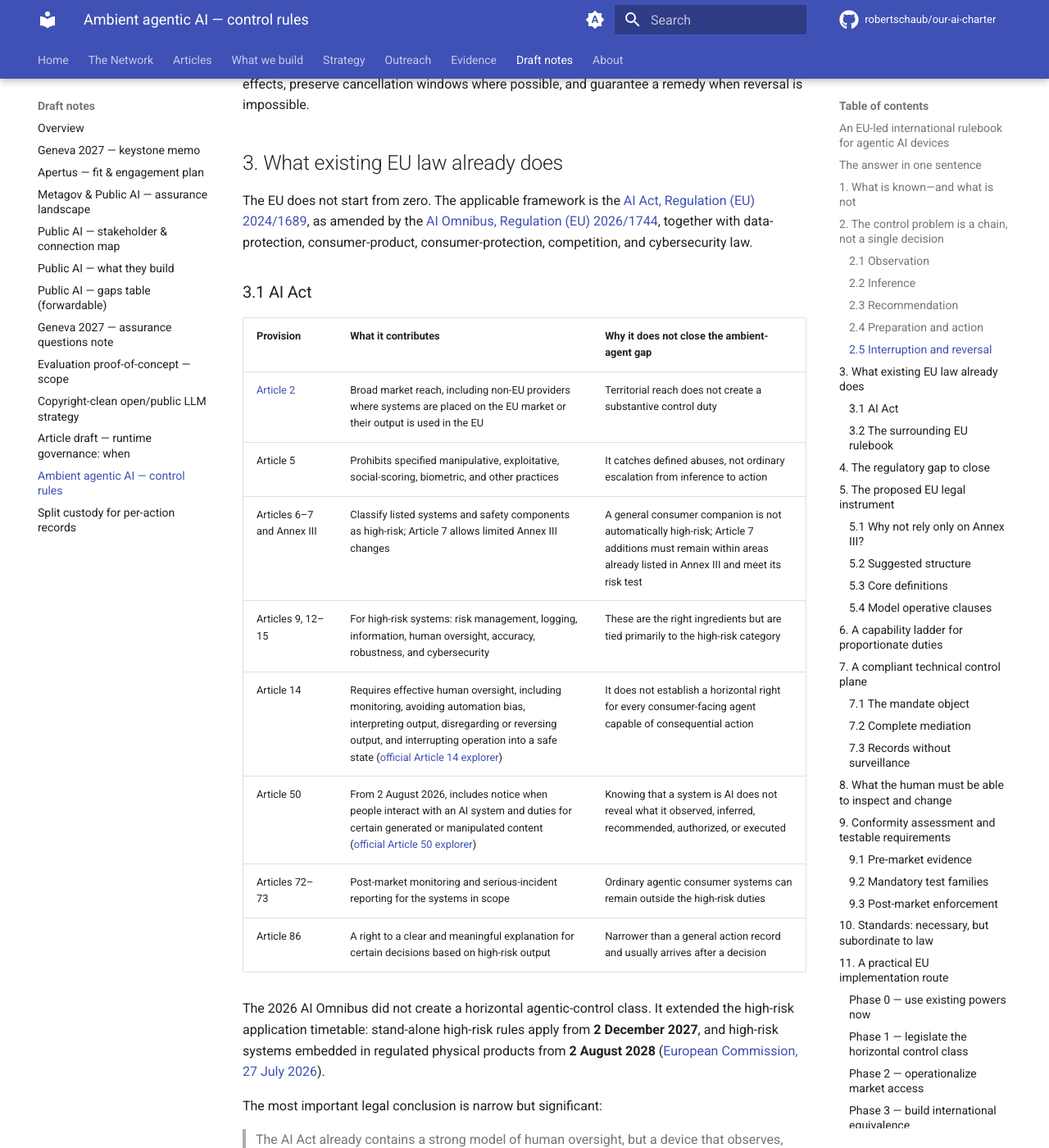
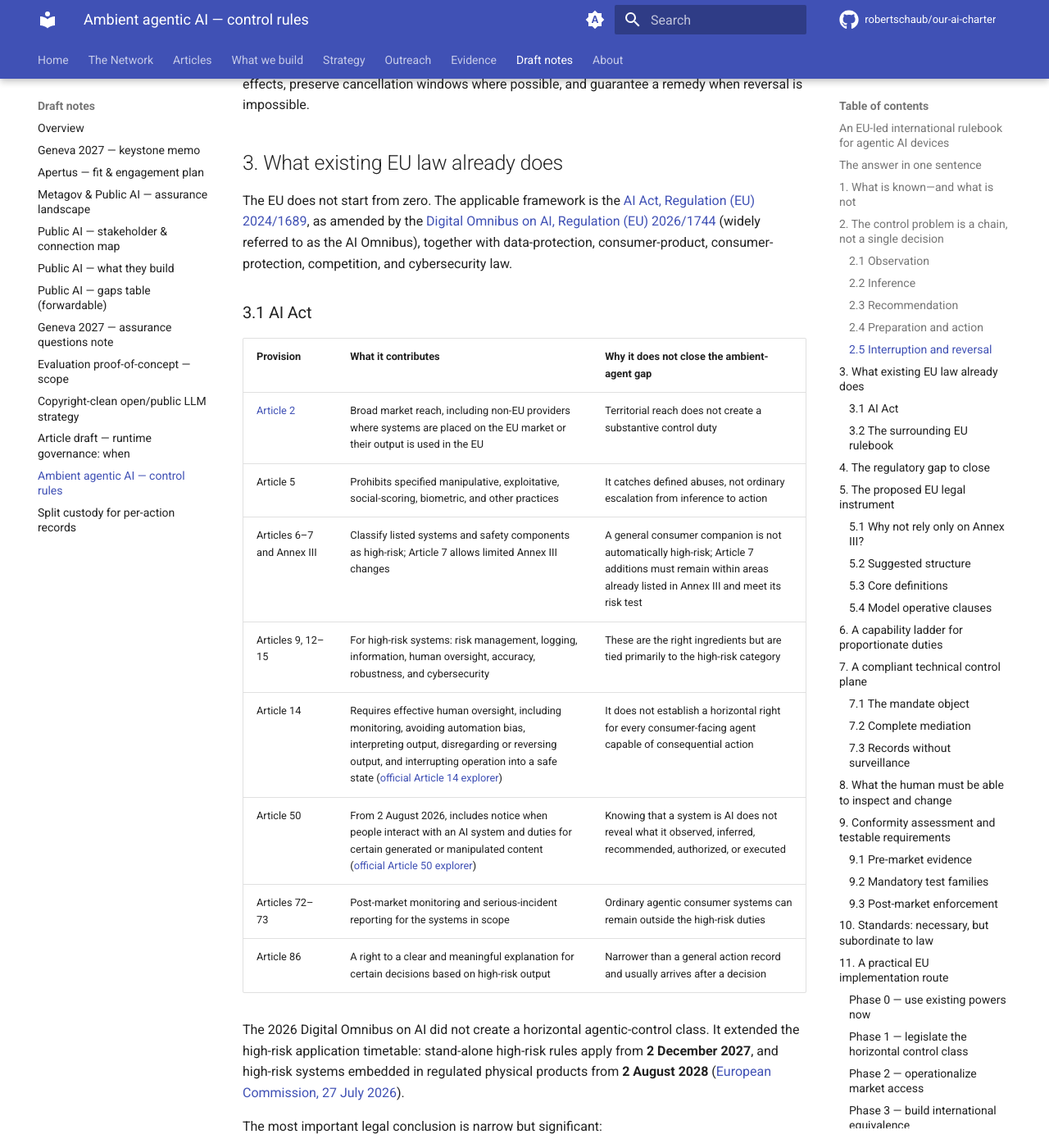
Before and after one commit to robertschaub/our-ai-charter, an MkDocs documentation site: the page built from docs/wip/ambient-agentic-ai-control.md, in a window 1280 px wide and 1400 px high, scrolled down 4569 px. Shown: the whole window at 82% size. Built offline with MkDocs 1.6.1 and Material for MkDocs 9.7.7, drawn with Linux system fonts in a browser that asks for light colours; plug-ins that fetch from the network failed and are left out; comment, search, counter and statistics services are not loaded; some of the changed text lies outside the part shown.

Commit message:
docs(runtime): apply final review pass to the "when" article
Article draft:
- system clock's third phase is now "operate", matching the hero image and
  freeing "runtime" to name the practice rather than a lifecycle phase
- gate specification split into its own "What must be true at the gate"
  section; the Silent/Flag/Stop vocabulary map moved below the normative
  rules so it no longer separates them
- closing five-obligations claim now states that fairness cannot be
  established by a single gate: per-action screening plus aggregate
  outcome monitoring
- meaningful-review sampling is done from outside the deciding unit
- "unavailable authority fails closed by default", resolving the tension
  with the bounded offline-verification carve-out that follows
- trust boundary glossed on first use
- feed post leads with the approval-fatigue hook; #TrustworthyAI restored
- image alt text names all five lifecycle phases

Sources:
- Regulation (EU) 2026/1744 cited by its official short title, Digital
  Omnibus on AI, via its ELI URL, in the article, the agentic-control
  note, and the draft-notes index
- NCCoE concept-paper enumeration re-verified against the primary PDF
  (identification, authorization, access delegation, intent, binding to
  human identity, verifiable auditing, prompt injection) and stands as
  written; an earlier review pass had wrongly flagged it as an overclaim

Co-Authored-By: Claude Fable 5 <noreply@anthropic.com>

```diff
--- a/docs/wip/ambient-agentic-ai-control.md
+++ b/docs/wip/ambient-agentic-ai-control.md
@@ -130,7 +130,7 @@ The later the category, the stronger the pre-action gate must be. “Reverse eve
 
 ## 3. What existing EU law already does
 
-The EU does not start from zero. The applicable framework is the [AI Act, Regulation (EU) 2024/1689](https://eur-lex.europa.eu/eli/reg/2024/1689/oj/eng), as amended by the [AI Omnibus, Regulation (EU) 2026/1744](https://eur-lex.europa.eu/eli/reg/2026/1744/oj/eng), together with data-protection, consumer-product, consumer-protection, competition, and cybersecurity law.
+The EU does not start from zero. The applicable framework is the [AI Act, Regulation (EU) 2024/1689](https://eur-lex.europa.eu/eli/reg/2024/1689/oj/eng), as amended by the [Digital Omnibus on AI, Regulation (EU) 2026/1744](https://eur-lex.europa.eu/eli/reg/2026/1744/oj/eng) (widely referred to as the AI Omnibus), together with data-protection, consumer-product, consumer-protection, competition, and cybersecurity law.
 
 ### 3.1 AI Act
 
@@ -145,7 +145,7 @@ The EU does not start from zero. The applicable framework is the [AI Act, Regula
 | Articles 72–73 | Post-market monitoring and serious-incident reporting for the systems in scope | Ordinary agentic consumer systems can remain outside the high-risk duties |
 | Article 86 | A right to a clear and meaningful explanation for certain decisions based on high-risk output | Narrower than a general action record and usually arrives after a decision |
 
-The 2026 AI Omnibus did not create a horizontal agentic-control class. It extended the high-risk application timetable: stand-alone high-risk rules apply from **2 December 2027**, and high-risk systems embedded in regulated physical products from **2 August 2028** ([European Commission, 27 July 2026](https://digital-strategy.ec.europa.eu/en/news/ai-omnibus-enters-force)).
+The 2026 Digital Omnibus on AI did not create a horizontal agentic-control class. It extended the high-risk application timetable: stand-alone high-risk rules apply from **2 December 2027**, and high-risk systems embedded in regulated physical products from **2 August 2028** ([European Commission, 27 July 2026](https://digital-strategy.ec.europa.eu/en/news/ai-omnibus-enters-force)).
 
 The most important legal conclusion is narrow but significant:
 
@@ -562,7 +562,7 @@ That is a practical demand legislators can place on any ambient AI device before
 ### Primary EU and international law
 
 - [EU AI Act — Regulation (EU) 2024/1689](https://eur-lex.europa.eu/eli/reg/2024/1689/oj/eng)
-- [AI Omnibus — Regulation (EU) 2026/1744](https://eur-lex.europa.eu/eli/reg/2026/1744/oj/eng)
+- [Digital Omnibus on AI — Regulation (EU) 2026/1744](https://eur-lex.europa.eu/eli/reg/2026/1744/oj/eng)
 - [AI Act Article 7 — amendments to Annex III](https://ai-act-service-desk.ec.europa.eu/en/ai-act/article-7)
 - [AI Act Article 14 — human oversight](https://ai-act-service-desk.ec.europa.eu/en/ai-act/article-14)
 - [AI Act Article 50 — transparency](https://ai-act-service-desk.ec.europa.eu/en/ai-act/article-50)
```
Also changed, not shown: CHANGELOG.md (+1 -0 lines), docs/wip/README.md (+1 -1 lines), docs/wip/article-runtime-ai-governance-when.md (+15 -13 lines).
